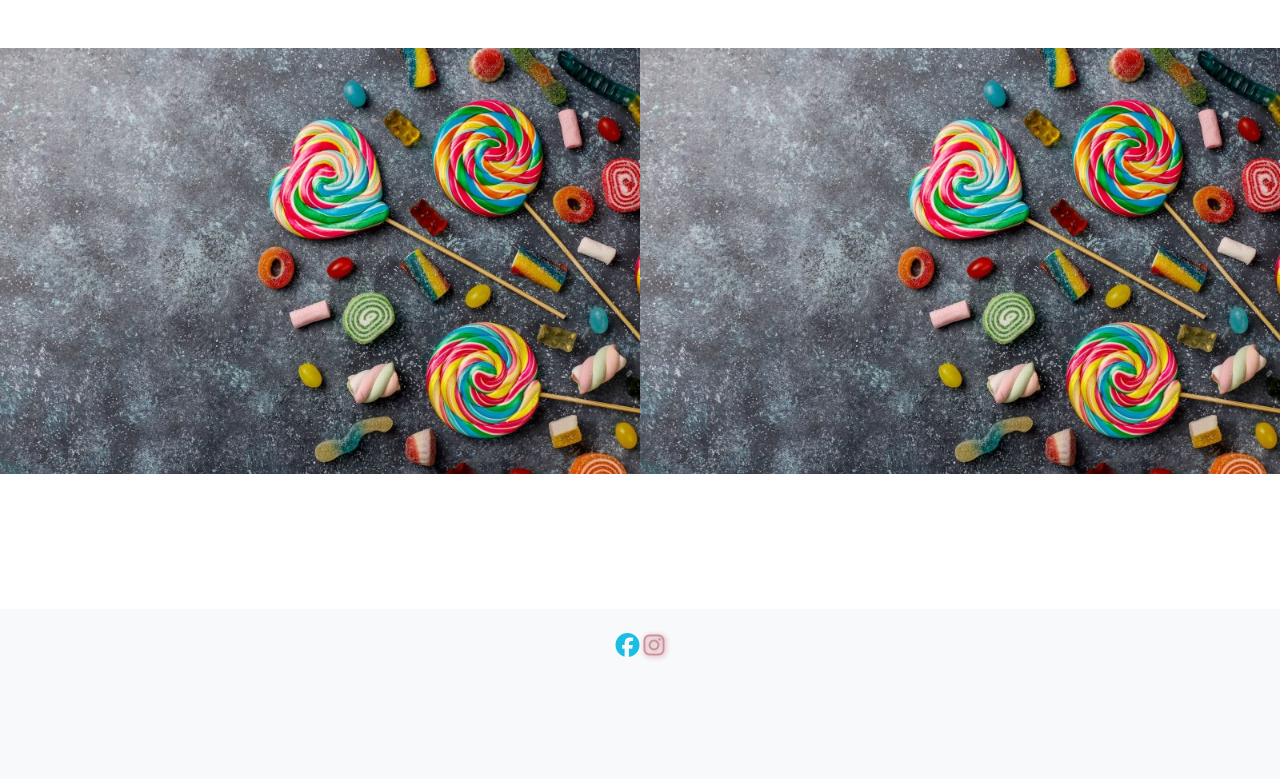
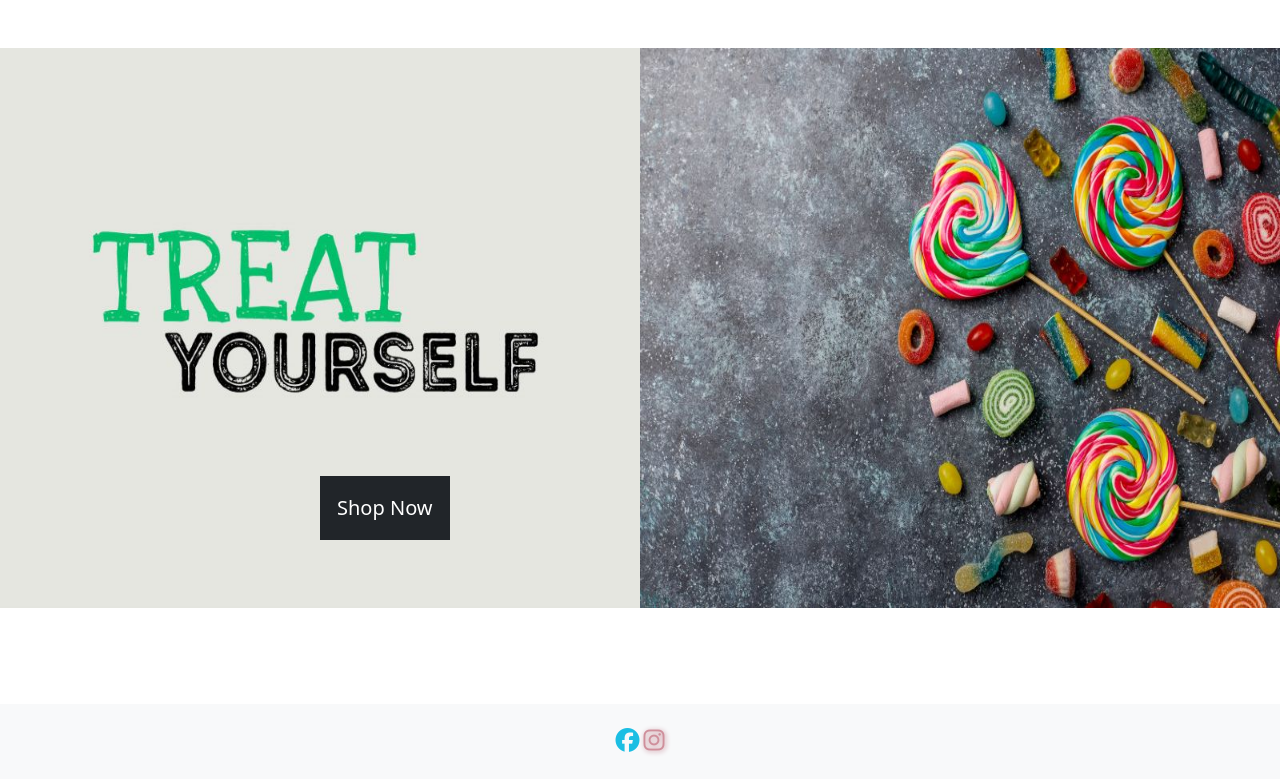
Before and after one commit to kpsdev1/Treats-Sweet-Shop, a Django app: page / in a window 1280 px wide. Shown: the part 116-895 px from the top of the page. Before the commit the page ends 775 px from the top, so only its background shows below. Run offline with Django 3.2, Linux system fonts and the light colour scheme; some libraries are stand-ins or nearby versions; some web fonts are replaced.

Commit message:
adding basic products details and fixing index page

```diff
--- a/home/templates/home/index.html
+++ b/home/templates/home/index.html
@@ -3,12 +3,15 @@
 
 
 {% block content %}
-    <div class="row g-0">
+    <div class="row g-0 position-relative">
         <div class="col-md-6">
-            <img src="{{ MEDIA_URL }}homepage.jpg" class="homepage-image"  alt="home image">
+            <img src="{{ MEDIA_URL }}home-left-image.jpg" class="homepage-image"  alt="home image">
         </div>
         <div class="col-md-6">
-            <img src="{{ MEDIA_URL }}homepage.jpg" class="homepage-image"  alt="home image">
+            <img src="{{ MEDIA_URL }}homepage.jpg" class="homepage-image object-fit-cover"  alt="home image">
+        </div>
+        <div class="my-5">
+            <a href="{% url 'products' %}" class=" btn btn-dark btn-lg rounded-0 py-3 shop-now-button">Shop Now</a>
         </div>
 
     </div>
--- a/products/templates/products/products.html
+++ b/products/templates/products/products.html
@@ -13,9 +13,13 @@
                 <div class="col-sm-6 col-md-6 col-lg-4 col-xl-3 mb-2">
                     <div class="card h-100">
                         {% if product.image %}
+                        <a href="{% url 'product_detail' product.id %}">
                             <img src="{{ product.image.url }}" class="card-img-top" alt="">
+                        </a>
                         {% else %}
+                        <a href="{% url 'product_detail' product.id %}"></a>
                             <img src="{{ MEDIA_URL }}noimage.png" class="card-img-top img-fluid" alt="">
+                        </a>
                         {% endif %}
                         <div class="card-body text-center">
                             <p class="card-text"> {{ product.name }}</p>
@@ -33,4 +37,6 @@
 
 
 
+
+
 {% endblock %}
--- a/products/urls.py
+++ b/products/urls.py
@@ -3,4 +3,5 @@ from . import views
 
 urlpatterns = [
     path('', views.all_products, name='products'),
+    path('<product_id>', views.product_detail, name='product_detail'),
 ]
--- a/static/css/base.css
+++ b/static/css/base.css
@@ -15,23 +15,48 @@ footer {
 /* ---------------------------------------------------------------- */
 
 
+
+.center {
+    margin: 0 auto;
+}
+
+/* index page */
 .logo {
     font-family: Ysabeau, sans-serif;
     font-style: italic;
     margin-left: 20px;
 }
 
-
 .homepage-image {
     width: 100%;
+    height: 70vh;
+
 }
 
-.center {
-    margin: 0 auto;
+
+.shop-now-button{
+    position: absolute;
+    bottom: 25%;
+    left: 25%;
+}
+
+
+/* products card */
+.card-img-top {
+    width: 100%;
+    height: 40vh;
+    object-fit: cover;
+
+}
+
+/* product detail image */
+.img-details {
+    width: 100%;
+    height: 50vh;
+    object-fit: cover;
 }
 
 /* footer */
-
 footer i {
     font-size: x-large;
 }
@@ -45,11 +70,3 @@ footer i {
     color: #cf8f9b;
     text-shadow: 1px 1px 5px #c78f9a
 }
-
-/* products card */
-.card-img-top {
-    width: 100%;
-    height: 40vh;
-    object-fit: cover;
-
-}
--- a/templates/includes/navigation.html
+++ b/templates/includes/navigation.html
@@ -16,6 +16,7 @@
                 <a class="dropdown-item" href="#">Chocolate</a>
                 <a class="dropdown-item" href="#">Toffee & Fudge</a>
                 <a class="dropdown-item" href="#">Liquorice</a>
+                <a class="dropdown-item" href="{% url 'products' %}">All</a>
               </div>
           </li>
         </ul>
```
Also changed, not shown: products/templates/products/product_details.html (added, +47 -0 lines), products/views.py (+13 -1 lines), media/home-left-image.jpg (added). Lines whose indentation alone changed are shown as unchanged.
